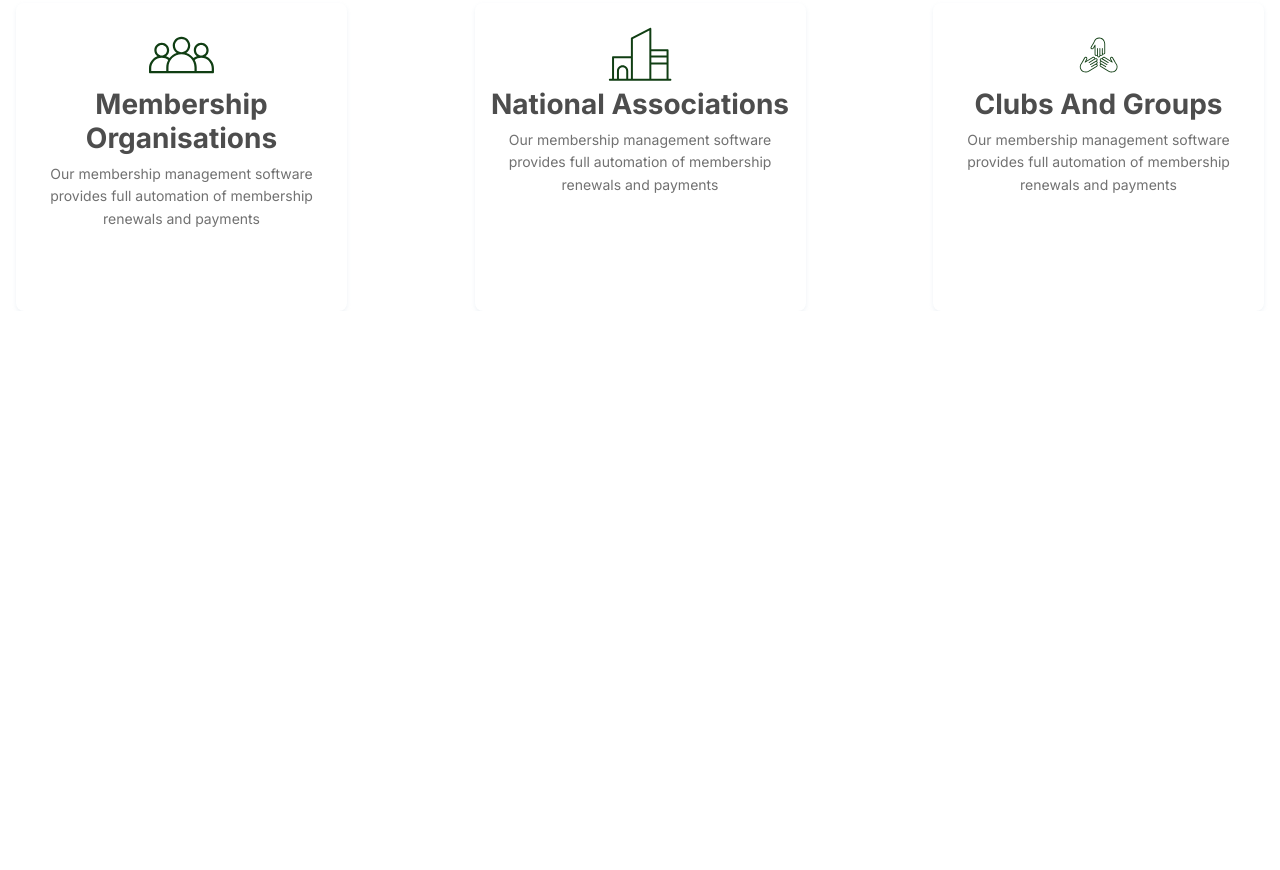
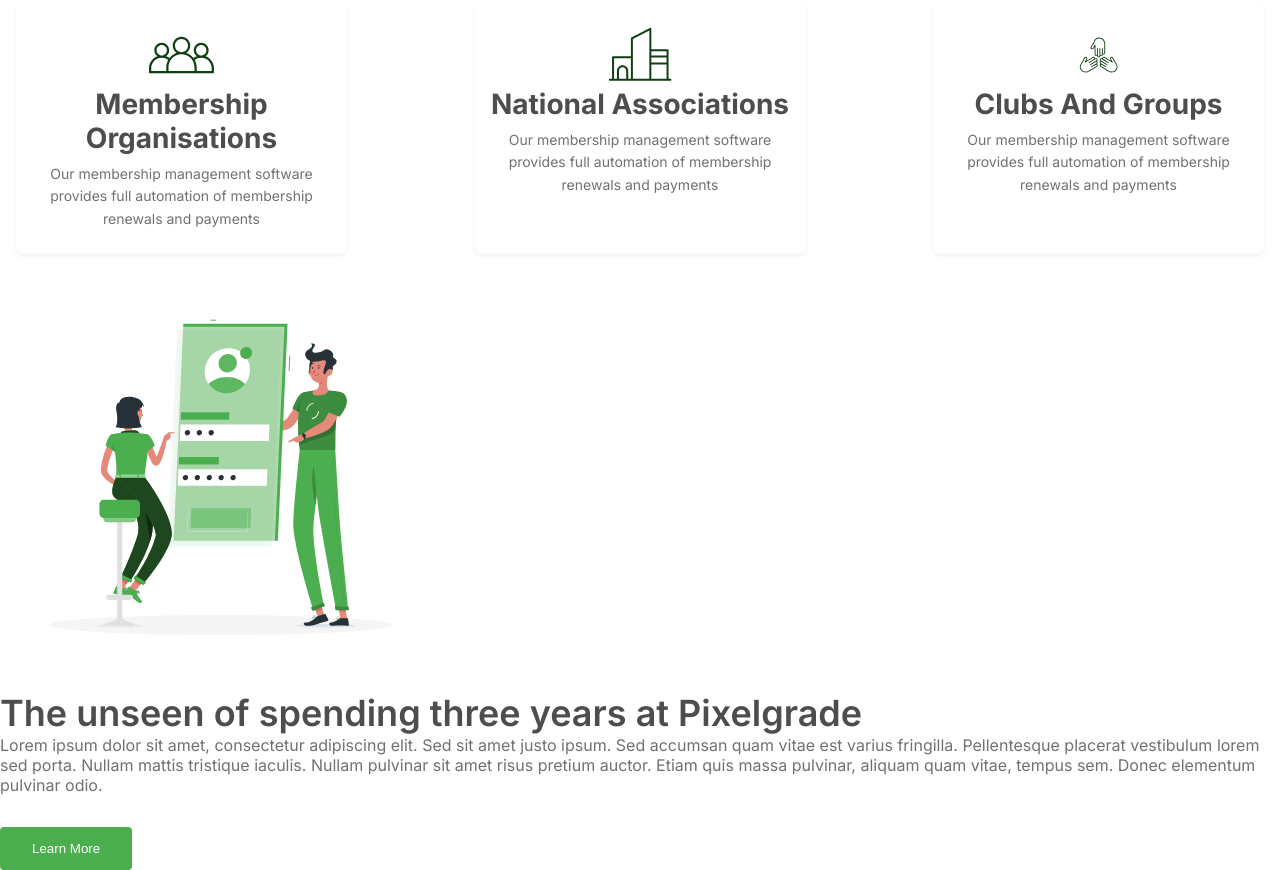
Before and after one commit to Joao-vitorSantos08/Nexcent, a plain HTML site: page index.html in a window 1280 px wide. Shown: the part 1086-1956 px from the top of the page. Before the commit the page ends 1397 px from the top, so only its background shows below. Drawn offline with Linux system fonts and the light colour scheme; a web font is replaced by a local one.

Commit message:
feat: creat  Pixelgrade in index.html

```diff
--- a/index.html
+++ b/index.html
@@ -107,6 +107,21 @@
 </section>
  <!----------  fIM  MANAGE SYSTEM ----------->
 
+ <!----------  Pixelgrade ----------->
+
+ <section>
+  <div>
+    <img src="./src/assets/images/Frame 35.svg" alt=" Desenho ilustrativos de duas pessoas fazendo login" title="Desenho ilustrativos de duas pessoas fazendo login" loading="lazy">
+  </div>
+  <div>
+    <h2>The unseen of spending three years at Pixelgrade</h2>
+    <p>Lorem ipsum dolor sit amet, consectetur adipiscing elit. Sed sit amet justo ipsum. Sed accumsan quam vitae est varius fringilla. Pellentesque placerat vestibulum lorem sed porta. Nullam mattis tristique iaculis. Nullam pulvinar sit amet risus pretium auctor. Etiam quis massa pulvinar, aliquam quam vitae, tempus sem. Donec elementum pulvinar odio.</p>
+    <button class="btn-primary">Learn More</button>
+  </div>
+ </section>
+
+ <!----------  fIM  Pixelgrade ----------->
+
 
 </body>
 </html>
--- a/src/styles/styles.css
+++ b/src/styles/styles.css
@@ -137,9 +137,7 @@ h1{
 
 }
 .cards-container article{
-
     width: 299px;
-    height: 260px;
     box-shadow: 0px 2px 4px rgba(171, 190, 209, 0.2);
     padding: 24px 16px;
     text-align: center;
```
Also changed, not shown: src/assets/images/Frame 35.svg (added).
